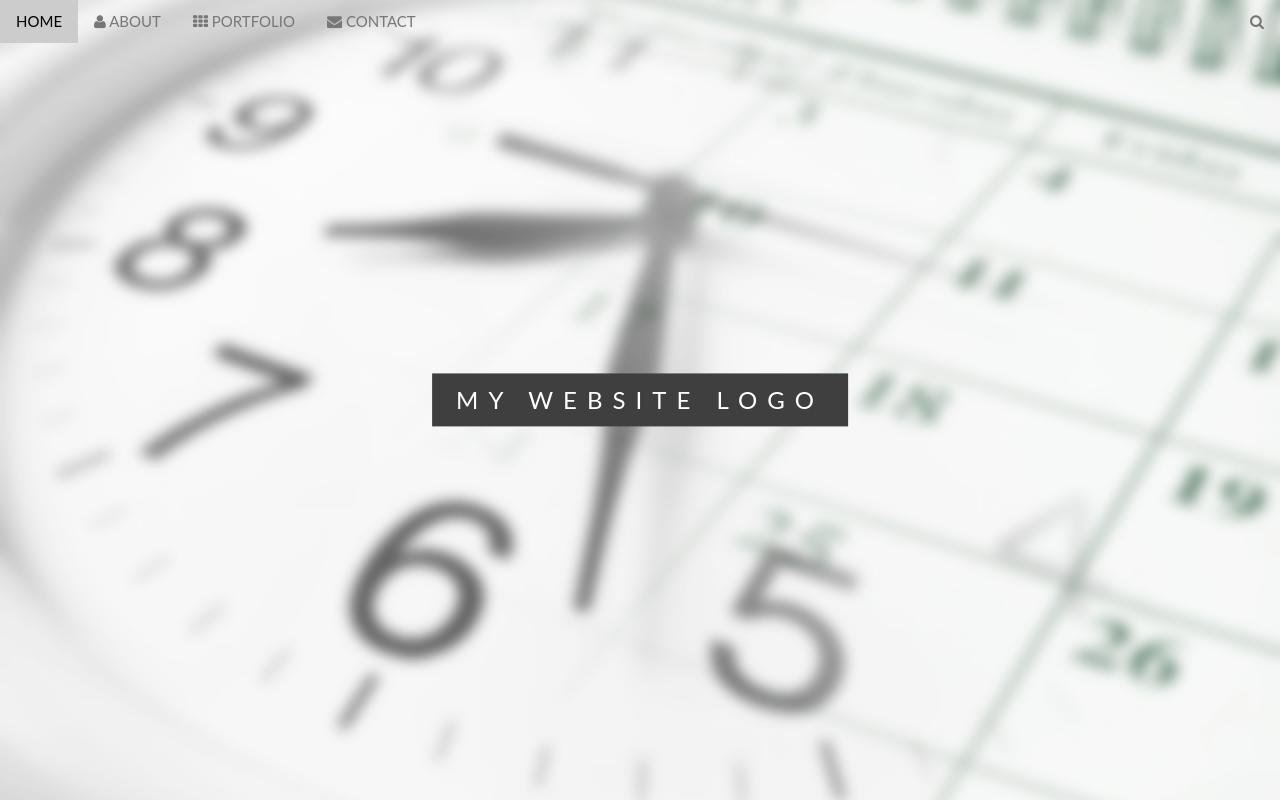
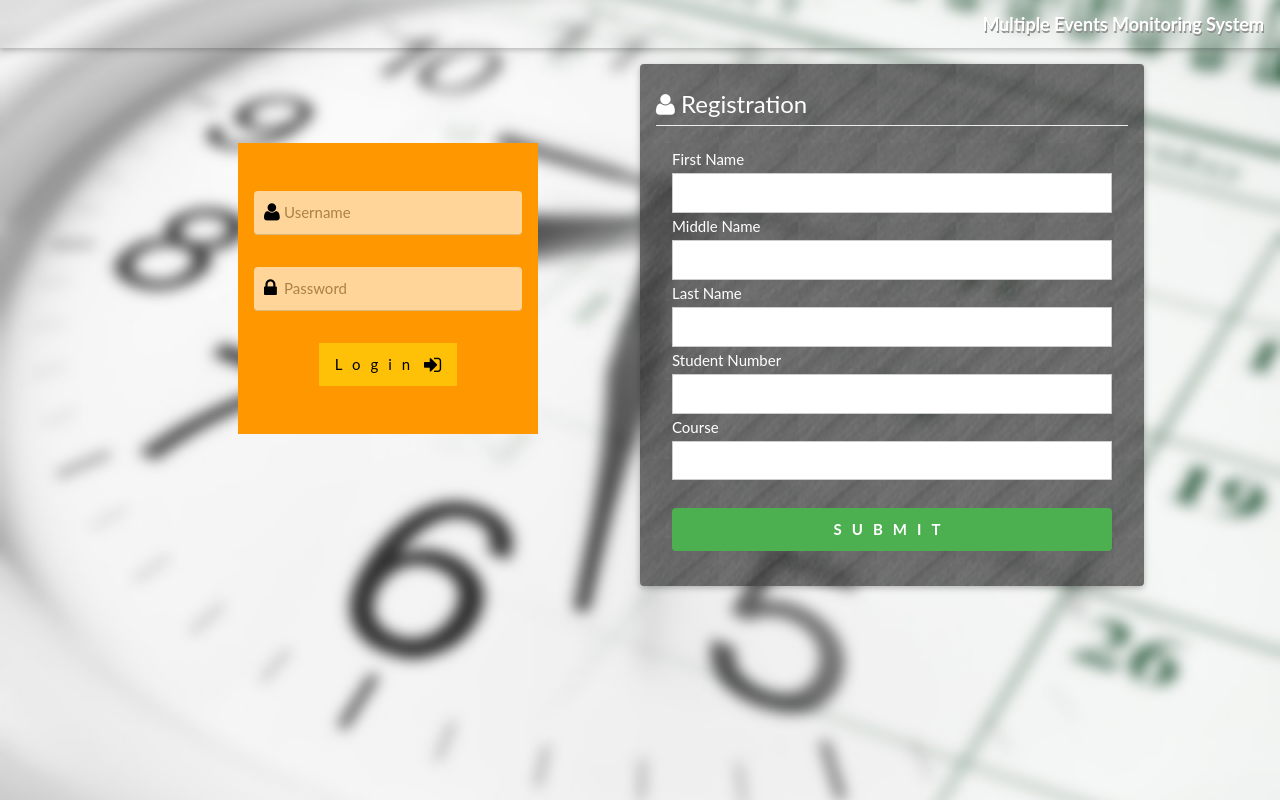
Before and after one commit to markgenisis/multiple-events, a PHP site: page / in a window 1280 px wide. Run offline with PHP 8.4, Linux system fonts and the light colour scheme; some web fonts are replaced.

Commit message:
homepageDesign

```diff
--- a/index.php
+++ b/index.php
@@ -25,6 +25,7 @@ body, html {
 .bgimg-1 {
     background-image: url('img/bg.jpg');
     min-height: 100%;
+	padding:5% 10%;
 }
 
 .w3-wide {letter-spacing: 10px;}
@@ -32,7 +33,7 @@ body, html {
 
 /* Turn off parallax scrolling for tablets and phones */
 @media only screen and (max-device-width: 1024px) {
-    .bgimg-1, .bgimg-2, .bgimg-3 {
+    .bgimg-1{
         background-attachment: scroll;
     }
 }
@@ -41,8 +42,9 @@ body, html {
 
 <!-- Navbar (sit on top) -->
 <div class="w3-top">
-  <div class="w3-bar" id="myNavbar">
-    <a class="w3-bar-item w3-button w3-hover-black w3-hide-medium w3-hide-large w3-right" href="javascript:void(0);" onclick="toggleFunction()" title="Toggle Navigation Menu">
+  <div class="w3-bar w3-card-2">
+	<span class="w3-bar-item w3-center w3-text-white w3-right" style="text-shadow:1px 2px 0px #909090;font-size:1.2em"><strong>Multiple Events Monitoring System</strong></span>
+   <!-- <a class="w3-bar-item w3-button w3-hover-black w3-hide-medium w3-hide-large w3-right" href="javascript:void(0);" onclick="toggleFunction()" title="Toggle Navigation Menu">
       <i class="fa fa-bars"></i>
     </a>
     <a href="#home" class="w3-bar-item w3-button">HOME</a>
@@ -51,23 +53,67 @@ body, html {
     <a href="#contact" class="w3-bar-item w3-button w3-hide-small"><i class="fa fa-envelope"></i> CONTACT</a>
     <a href="#" class="w3-bar-item w3-button w3-hide-small w3-right w3-hover-red">
       <i class="fa fa-search"></i>
-    </a>
-  </div>
-
-  <!-- Navbar on small screens -->
-  <div id="navDemo" class="w3-bar-block w3-white w3-hide w3-hide-large w3-hide-medium">
-    <a href="#about" class="w3-bar-item w3-button" onclick="toggleFunction()">ABOUT</a>
-    <a href="#portfolio" class="w3-bar-item w3-button" onclick="toggleFunction()">PORTFOLIO</a>
-    <a href="#contact" class="w3-bar-item w3-button" onclick="toggleFunction()">CONTACT</a>
-    <a href="#" class="w3-bar-item w3-button">SEARCH</a>
+    </a>-->
   </div>
 </div>
 
 <!-- First Parallax Image with Logo Text -->
-<div class="bgimg-1 w3-display-container w3-opacity-min" id="home">
-  <div class="w3-display-middle" style="white-space:nowrap;">
-    <span class="w3-center w3-padding-large w3-black w3-xlarge w3-wide w3-animate-opacity">MY <span class="w3-hide-small">WEBSITE</span> LOGO</span>
-  </div>
+<div class="bgimg-1" id="home" >
+  <div class="" style="white-space:nowrap;">
+		<div class="w3-row">
+			<div class="w3-row-padding">
+				<div class="w3-half w3-padding " style="">
+					 <div class="w3-container  w3-padding-32 w3-orange" id="loginFormCon" style="max-width:300px;margin:15% auto;">
+						<div class="w3-container" id="loading_on_login"></div>
+						<form class="w3-form w3-center" id="login_form" method="" action="">
+							<div class="w3-padding-16" style="position:relative;">
+								<span class="fa fa-user fa-lg w3-text-black "style="position:absolute;left:10px;top:40%;z-index:99999;"></span>
+								<input class="w3-input w3-medium w3-round w3-opacity" style="padding-left: 30px;" type="text" id="username" name="username" placeholder="Username" required>
+							</div>
+							<div class="w3-padding-16" style="position:relative;">
+								<span class="fa fa-lock fa-lg w3-text-black "style="position:absolute;left:10px;top:40%;z-index:99999;"></span>
+								<input class="w3-input w3-medium w3-round w3-opacity" style="padding-left: 30px;" type="password" id="password" name="password" placeholder="Password" required>
+							</div>
+							<div class="w3-padding-16" style="position:relative;">
+								<button class="w3-btn w3-btn-block w3-btn-small w3-amber w3-hover-opacity" type="button"> <span class="w3-wide"> Login</span> <i class="fa fa-sign-in fa-lg"></i></button>
+							</div>
+						</form>
+					</div>
+				</div>
+				<div class="w3-half w3-text-white w3-round w3-padding w3-card-2" style="background-image:url('img/reg.png');">
+					<div class="w3-row">
+						<h3 style="margin-bottom:0px;"><i class="fa fa-user fa-fx"></i> Registration</h3><hr style="margin-top:0px;"/>
+						<form action="javascript:void(0)" method="post">
+							<div class="w3-container">
+								<label>First Name</label>
+								<input type="text" name="firstName" id="firstName" class="w3-input w3-small w3-border" required />
+							</div>
+							<div class="w3-container">
+								<label>Middle Name</label>
+								<input type="text" name="middleName" id="middleName" class="w3-input w3-small w3-border" required />
+							</div>
+							<div class="w3-container">
+								<label>Last Name</label>
+								<input type="text" name="lastName" id="lastName" class="w3-input w3-small w3-border" required />
+							</div>
+							<div class="w3-container">
+								<label>Student Number</label>
+								<input type="text" name="lastName" id="lastName" class="w3-input w3-small w3-border" required />
+							</div>
+							<div class="w3-container">
+								<label>Course</label>
+								<input type="text" name="lastName" id="lastName" class="w3-input w3-small w3-border" required />
+							</div><br/>
+							<div class="w3-container">
+								<button class="w3-button  w3-round w3-green w3-block"><strong class="w3-wide">SUBMIT</strong></button>
+							</div>
+							<br/>
+						</form>
+					</div>
+				</div>
+			</div>
+		</div>
+	</div>
 </div>
 
 </body>
```
Also changed, not shown: img/Wallpapers-HD-grey-pictures-images-desktop-free-4k-high-definiton-1920x1200-768x480.jpg (added), img/reg.png (added).
